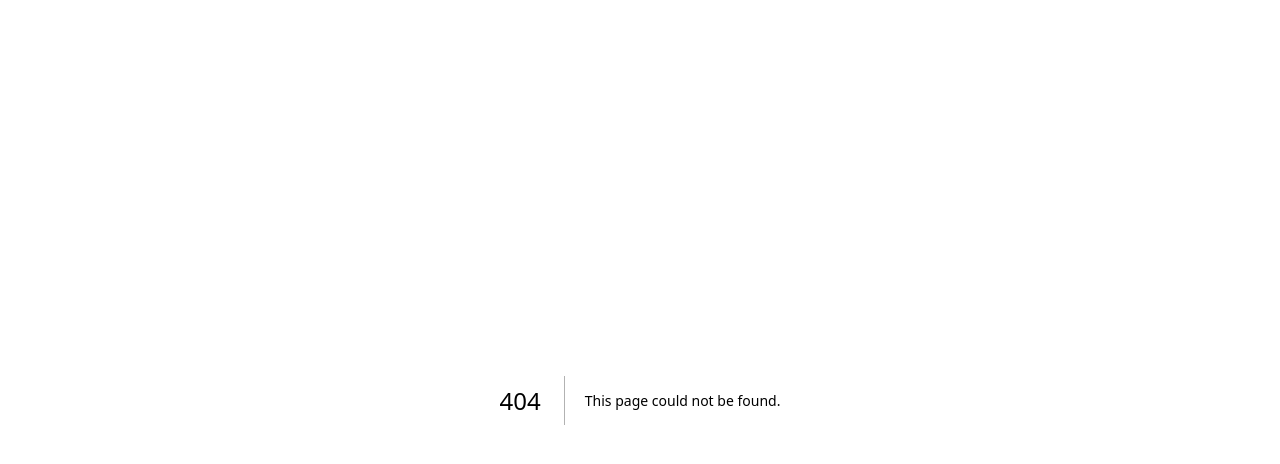
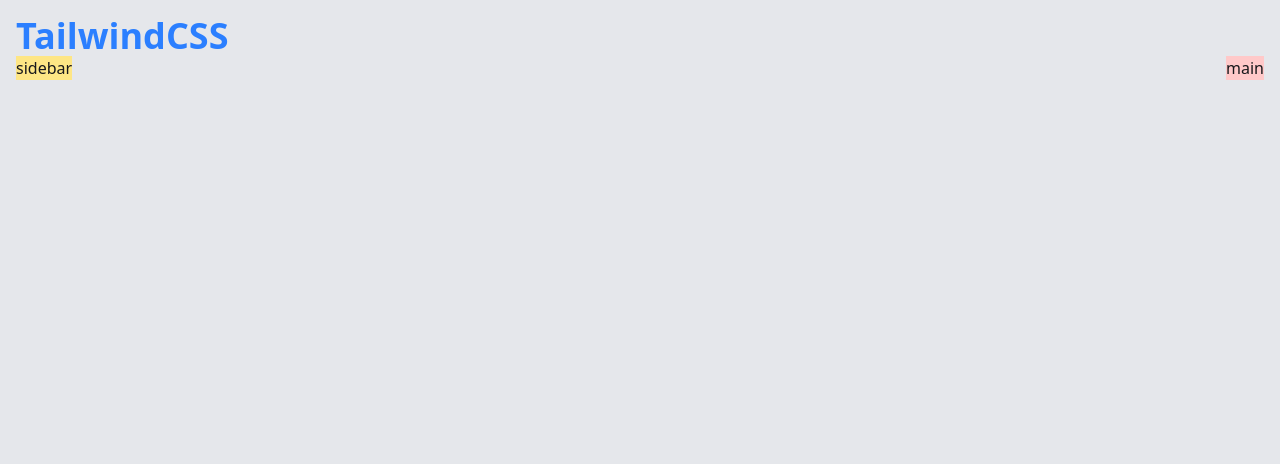
Before and after one commit to NItro-pr/liu-react-nextjs-tutorial, a Next.js app: page /tailwind in a window 1280 px wide. Before the commit this address had no page. Shown: the top 464 px of the page. Built offline with nearby package versions, Linux system fonts and the light colour scheme.

Commit message:
Add TailwindCSS page and update navigation links in the main app

```diff
--- a/src/app/page.tsx
+++ b/src/app/page.tsx
@@ -15,6 +15,10 @@ export default function App() {
         <li>
           <a href="/todo">ToDo App</a>
         </li>
+
+        <li>
+          <a href="/tailwind">TailwindCSS</a>
+        </li>
       </ul>
     </div>
   );
--- /dev/null
+++ b/src/app/tailwind/page.tsx
@@ -0,0 +1,15 @@
+import React from 'react'
+
+function TailwindPage() {
+  return (
+    <div className='container mx-auto p-4 bg-gray-200 min-h-screen'>
+      <div className='font-bold text-4xl text-blue-500'>TailwindCSS</div>
+      <div className='flex justify-between'>
+        <div className='bg-amber-200'>sidebar</div>
+        <div className='bg-red-200'>main</div>
+      </div>
+    </div>
+  )
+}
+
+export default TailwindPage
```
